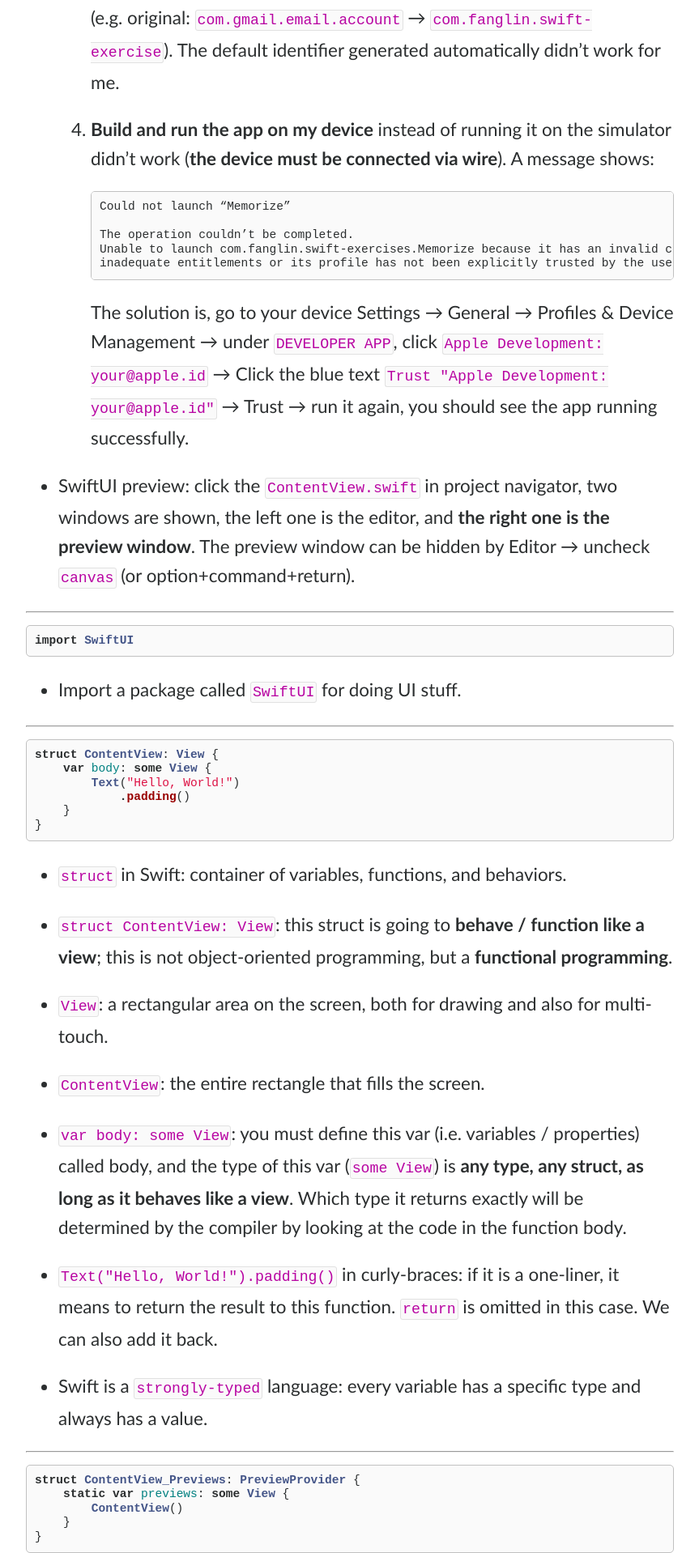
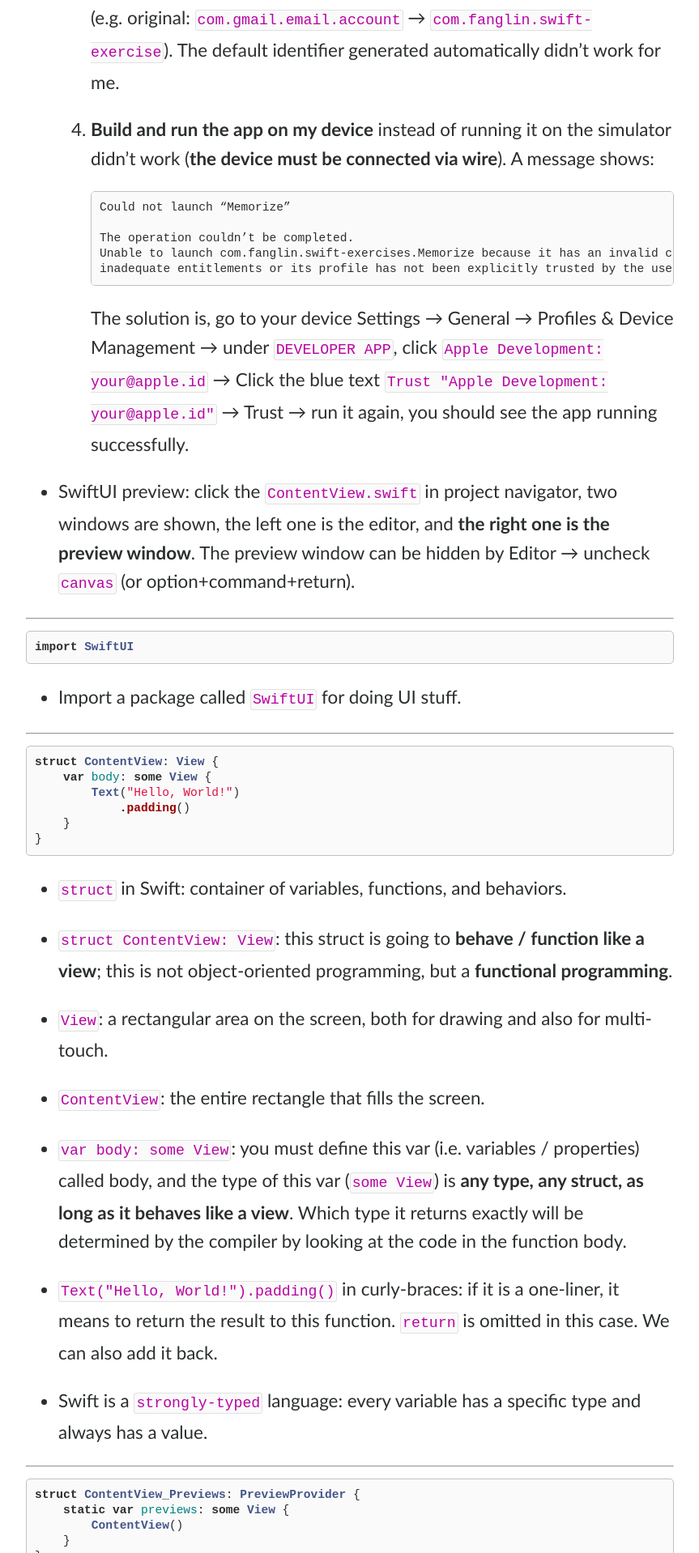
Before and after one commit to FangLinHe/FangLinHe.github.io, a Jekyll site: the page built from _posts/2020-12-24-swift-stanford-lecture-1-notes.md, in a window 1280 px wide. Shown: the part 1729-3647 px from the top of the page at 81% size, without its empty margins (208-1071 px from the left). Built offline with Jekyll 4.4.1, drawn with Linux system fonts in a browser that asks for light colours; comment, search, counter and statistics services are not loaded.

Commit message:
Make the code line height slightly larger

```diff
--- a/css/syntax.css
+++ b/css/syntax.css
@@ -8,14 +8,14 @@ code.language-plaintext.highlighter-rouge {
 
 pre.highlight {
     background: #fafafa;
-    #max-height: 300px;
     overflow: scroll;
     border: 1px solid #C1C1C1;
     border-radius: 5px;
     padding: 10px;
     font-size: 0.8em;
-    line-height: 1.2em;
+    line-height: 1.3em;
 }
+
 .highlight .c { color: #999988; font-style: italic } /* Comment */
 .highlight .err { color: #a61717; background-color: #e3d2d2 } /* Error */
 .highlight .k { font-weight: bold } /* Keyword */
```
